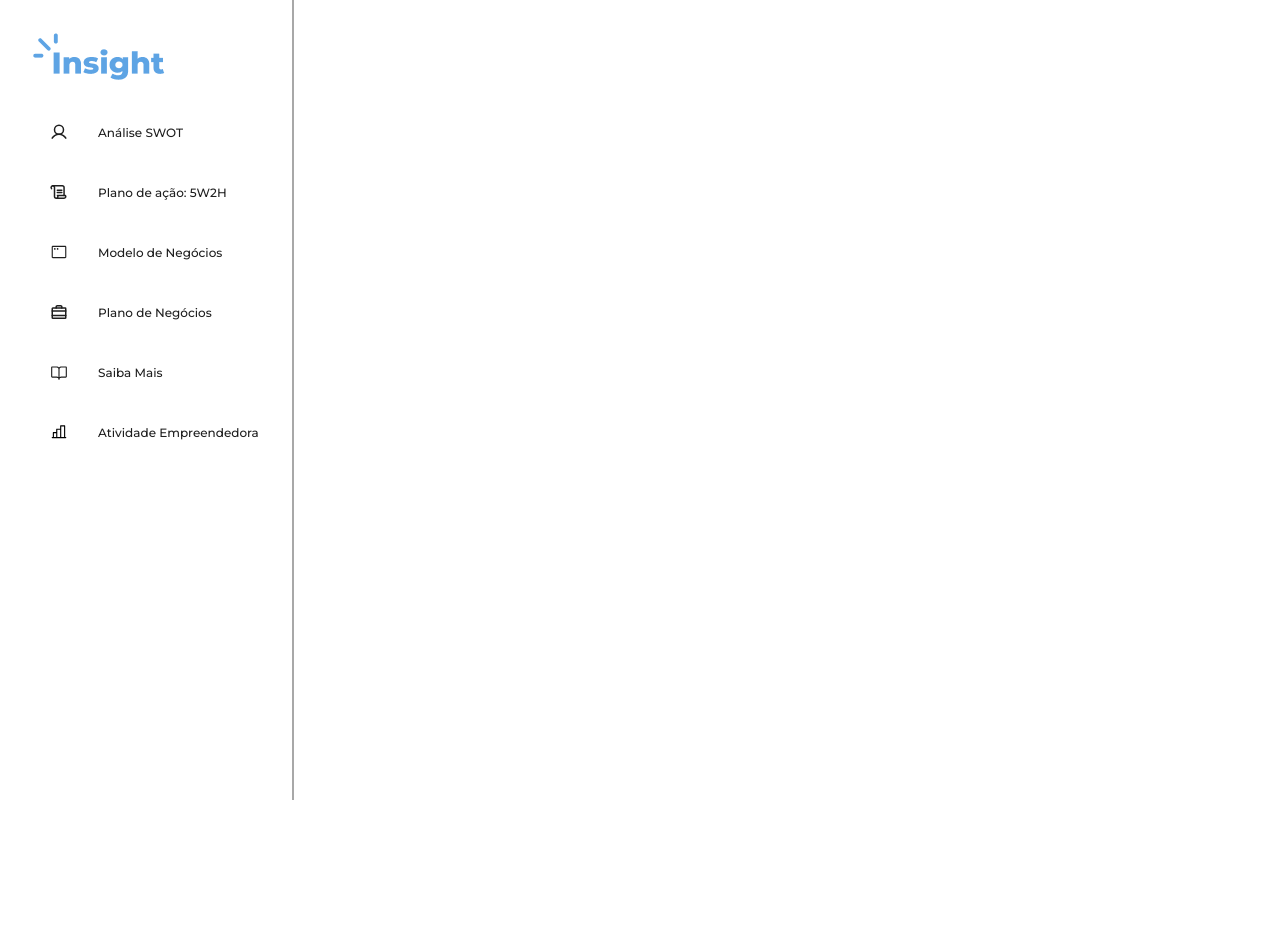
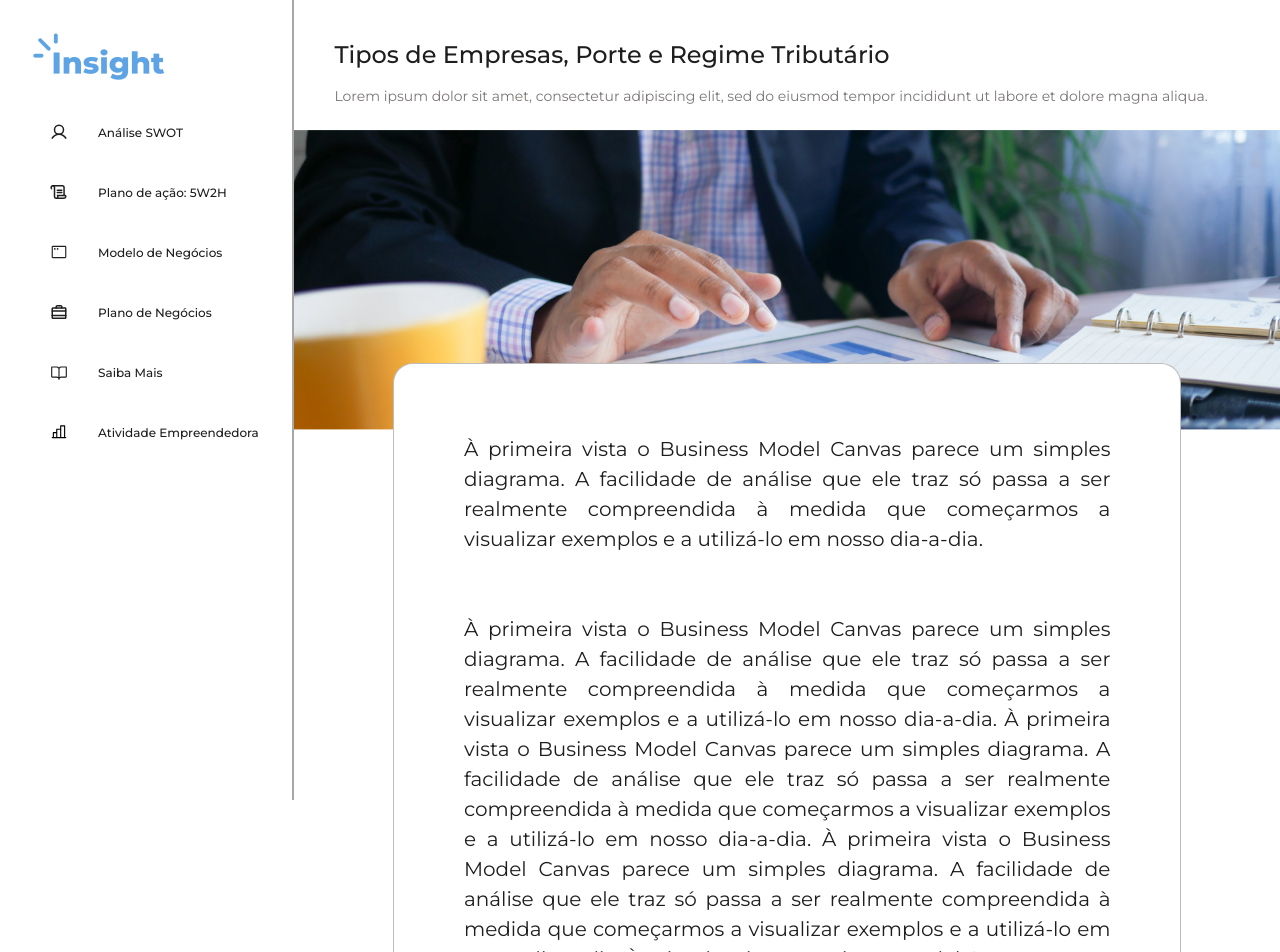
Before and after one commit to limarich/empreendify, a React (Vite) app: page /blog in a window 1280 px wide. Shown: the top 952 px of the page. Before the commit the page ends 800 px from the top, so only its background shows below. Built offline with nearby package versions, Linux system fonts and the light colour scheme.

Commit message:
Página do blog concluída

```diff
--- a/src/components/SectionHeader/styles.css
+++ b/src/components/SectionHeader/styles.css
@@ -6,20 +6,19 @@
 }
 .section-header h1 {
   font-size: var(--h1-font-size);
-  margin-bottom: 25px;
+  margin-bottom: 18px;
 
   font-family: 'Montserrat';
   font-style: normal;
   font-weight: 500;
-  font-size: 27px;
+  font-size: 24px;
 }
 .section-header p {
-  font-size: 22px;
   color: rgb(124, 117, 117);
 
   font-style: normal;
   font-weight: 400;
-  font-size: 18px;
+  font-size: 14px;
 
   margin-bottom: 25px;
 }
--- a/src/pages/Blog/index.jsx
+++ b/src/pages/Blog/index.jsx
@@ -1,8 +1,49 @@
 import React from "react";
 import "./styles.css";
 
+import { SectionHeader } from '../../components/SectionHeader';
+
+import Image from '../../assets/card-img3.png';
+
 export const Blog = () => {
   return(
-    <></>
+    <div id="blog">
+      <div className="headerContainer">
+        <SectionHeader
+          title={"Tipos de Empresas, Porte e Regime Tributário"}
+          description={"Lorem ipsum dolor sit amet, consectetur adipiscing elit, sed do eiusmod tempor incididunt ut labore et dolore magna aliqua."}
+        />
+      </div>
+      <img
+        className="imageHeader"
+        src={Image}
+        alt="Imagem"
+      />
+      <div className="container">
+        <div className="contentContainer">
+          <p className="text">
+            À primeira vista o Business Model Canvas parece um simples diagrama. A facilidade de análise que ele traz só passa a ser realmente compreendida à medida que começarmos a visualizar exemplos e a utilizá-lo em nosso dia-a-dia.
+            <br />
+            <br />
+            <br />
+
+            À primeira vista o Business Model Canvas parece um simples diagrama. A facilidade de análise que ele traz só passa a ser realmente compreendida à medida que começarmos a visualizar exemplos e a utilizá-lo em nosso dia-a-dia.
+            À primeira vista o Business Model Canvas parece um simples diagrama. A facilidade de análise que ele traz só passa a ser realmente compreendida à medida que começarmos a visualizar exemplos e a utilizá-lo em nosso dia-a-dia.
+            À primeira vista o Business Model Canvas parece um simples diagrama. A facilidade de análise que ele traz só passa a ser realmente compreendida à medida que começarmos a visualizar exemplos e a utilizá-lo em nosso dia-a-dia.
+            À primeira vista o Business Model Canvas parece um simples diagrama. A facilidade de análise que ele traz só passa a ser realmente compreendida à medida que começarmos a visualizar exemplos e a utilizá-lo em nosso dia-a-dia.
+            À primeira vista o Business Model Canvas parece um simples diagrama. A facilidade de análise que ele traz só passa a ser realmente compreendida à medida que começarmos a visualizar exemplos e a utilizá-lo em nosso dia-a-dia.
+            <br />
+            <br />
+
+            À primeira vista o Business Model Canvas parece um simples diagrama. A facilidade de análise que ele traz só passa a ser realmente compreendida à medida que começarmos a visualizar exemplos e a utilizá-lo em nosso dia-a-dia.
+            À primeira vista o Business Model Canvas parece um simples diagrama. A facilidade de análise que ele traz só passa a ser realmente compreendida à medida que começarmos a visualizar exemplos e a utilizá-lo em nosso dia-a-dia.
+            <br />
+            <br />
+
+            À primeira vista o Business Model Canvas parece um simples diagrama. A facilidade de análise que ele traz só passa a ser realmente compreendida à medida que começarmos a visualizar exemplos e a utilizá-lo em nosso dia-a-dia.
+          </p>
+        </div>
+      </div>
+    </div>
   )
 }
--- a/src/pages/Blog/styles.css
+++ b/src/pages/Blog/styles.css
@@ -0,0 +1,50 @@
+#blog {
+  background-color: #fff;
+  border: 0px solid red;
+}
+
+.headerContainer {
+  padding: 40px;
+  padding-bottom: 0;
+}
+
+.imageHeader {
+  width: 100%;
+  height: 300px;
+
+  object-fit: cover;
+}
+
+.container {
+  border: 0px solid red;
+
+  display: flex;
+  justify-content: center;
+
+  position: relative;
+}
+
+.contentContainer {
+  width: 80%;
+  padding: 70px;
+
+  border-radius: 20px;
+
+  position: relative;
+  top: -70px;
+  background-color: #fff;
+
+  border: 1px solid rgba(0, 0, 0, 0.26);
+  text-align: justify;
+
+}
+
+.text {
+  border: 0px solid green;
+
+  font-family: 'Montserrat';
+  font-style: normal;
+  font-weight: 400;
+  font-size: 20px;
+  line-height: 30px;
+}
```
Also changed, not shown: src/assets/card-img3.png.
